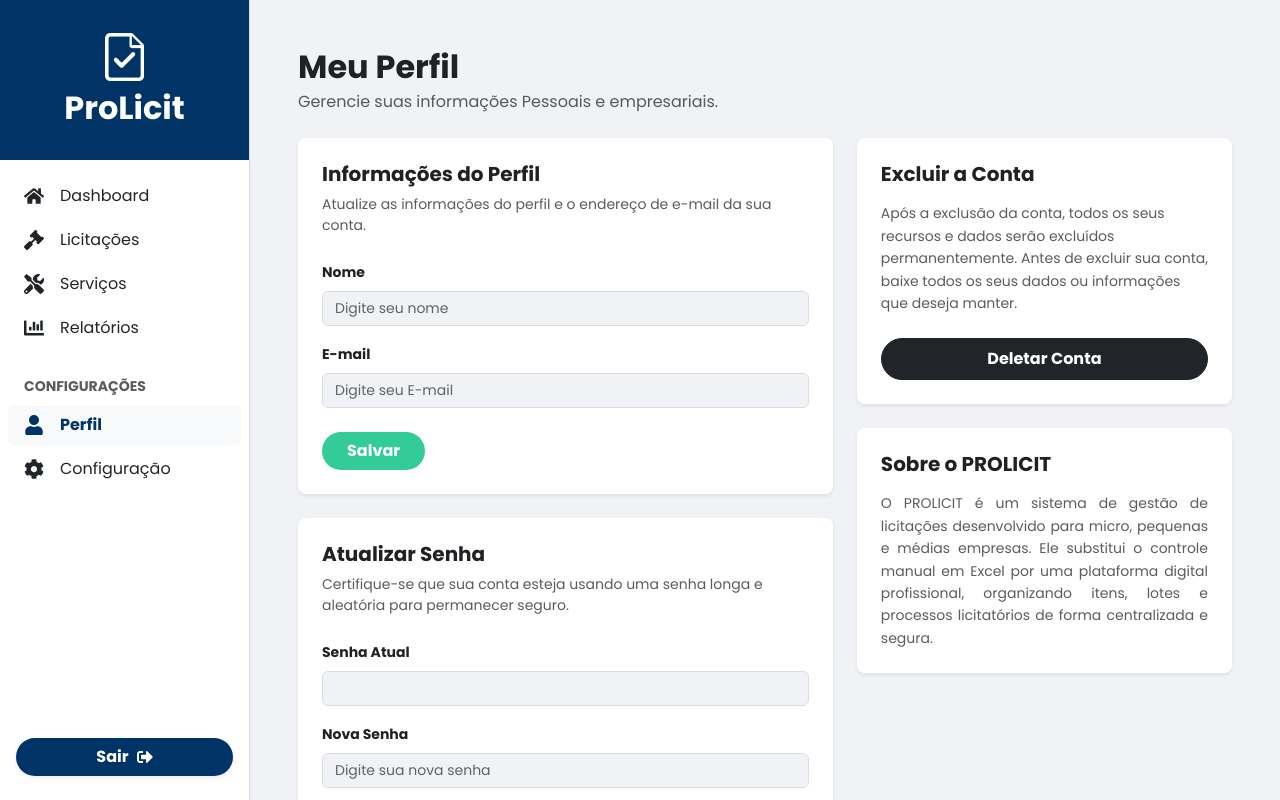
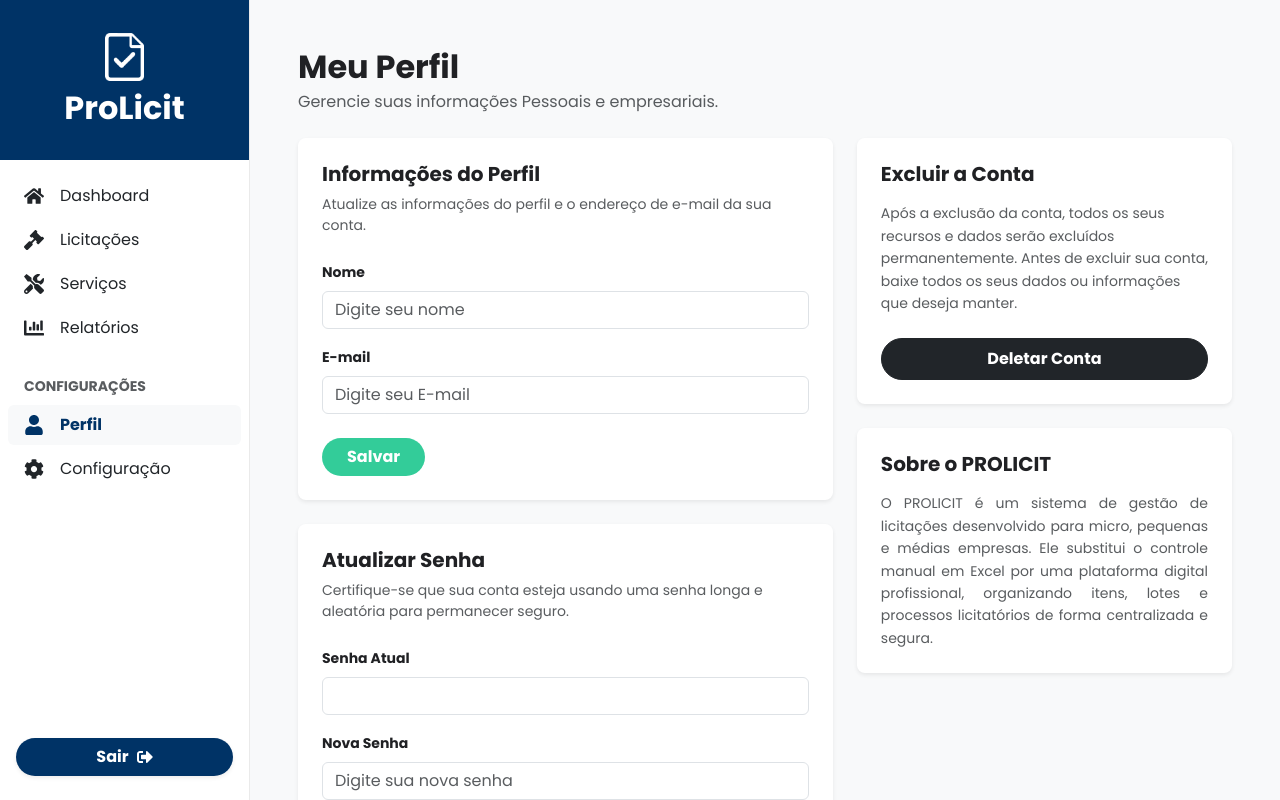
Before and after one commit to PedroHViudes/prolict, a React (Vite) app in the folder frontend/: page /perfil in a window 1280 px wide. Built offline with nearby package versions, Linux system fonts and the light colour scheme; no server answers; sample sign-in values are in the browser's storage.

Commit message:
arrumando temas v2

```diff
--- /dev/null
+++ b/frontend/src/estilos/Fontes.css
@@ -0,0 +1,6 @@
+@import url('https://fonts.googleapis.com/css2?family=Poppins:ital,wght@0,100;0,200;0,300;0,400;0,500;0,600;0,700;0,800;0,900;1,100;1,200;1,300;1,400;1,500;1,600;1,700;1,800;1,900&display=swap');
+
+
+html.font-pequena { --tamanho-fonte: 13px; }
+html.font-media { --tamanho-fonte: 15px; }
+html.font-grande { --tamanho-fonte: 20px; }
--- a/frontend/src/estilos/tema-claro.css
+++ b/frontend/src/estilos/tema-claro.css
@@ -23,6 +23,7 @@
   --cor-texto-card_Valor: #51a1fc;
   --cor-texto-card_Executado: #33CC99;
   --cor-texto-card_Saldo: #FF6600;
+  --cor-fundo-servico: #003366;
 
   --cor-texto-muted: #5f6368;
   --cor-texto-sidebar: #3c4043;
--- a/frontend/src/estilos/tema-escuro.css
+++ b/frontend/src/estilos/tema-escuro.css
@@ -27,6 +27,8 @@
 
   --cor-texto-card_Saldo: #FF6600;
 
+  --cor-fundo-servico: #33CC99;
+
   /* Texto secundário - cinza claro */
   --cor-texto-muted: #cdcdcd;
   /* Sidebar texto */
@@ -43,10 +45,23 @@
 /* ============================================================
    TEMA ESCURO - Sobrescrições Bootstrap
    ============================================================ */
-html.tema-escuro .bg-light,
+html.tema-escuro .alert-info,
+body.tema-escuro .alert-info,
+html.tema-escuro .text-success,
+body.tema-escuro .text-success {
+  background-color: #2a2a3c !important;
+  border-color: #33CC99 !important;
+  color: #e4e4e7 !important;
+
+}
+
+
+   html.tema-escuro .bg-light,
 body.tema-escuro .bg-light {
   background-color: var(--cor-fundo-input) !important;
 }
+
+
 
 html.tema-escuro .table,
 body.tema-escuro .table {
--- a/frontend/src/index.css
+++ b/frontend/src/index.css
@@ -1,27 +1,10 @@
-/* ============================================================
-   ESTILOS GLOBAIS DO PROLICIT
-   Define variáveis de cores, fontes e estilos base.
-   Suporta tema Claro (padrão) e Escuro.
-   Suporta 3 tamanhos de fonte: Pequeno, Médio, Grande.
-   ============================================================ */
 
-/* Importando a fonte Poppins do Google Fonts */
-@import url('https://fonts.googleapis.com/css2?family=Poppins:ital,wght@0,100;0,200;0,300;0,400;0,500;0,600;0,700;0,800;0,900;1,100;1,200;1,300;1,400;1,500;1,600;1,700;1,800;1,900&display=swap');
 
 /* Importando os temas separados */
 @import './estilos/tema-claro.css';
 @import './estilos/tema-escuro.css';
+@import './estilos/Fontes.css';
 
-/* ============================================================
-   TAMANHOS DE FONTE
-   ============================================================ */
-html.font-pequena { --tamanho-fonte: 13px; }
-html.font-media { --tamanho-fonte: 15px; }
-html.font-grande { --tamanho-fonte: 17px; }
-
-/* ============================================================
-   APLICAÇÃO DAS CORES
-   ============================================================ */
 body {
   font-family: 'Poppins', sans-serif !important;
   font-size: var(--tamanho-fonte);
@@ -32,97 +15,13 @@
   background-color: var(--cor-fundo) !important;
   color: var(--cor-texto) !important;
   transition: background-color 0.3s ease, color 0.3s ease;
-}
+};
 
-/* Cards */
-.bg-white, .card, .cartao-login, .cadastro-card, .cartao-recuperacao, .cartao-principal {
-  background-color: var(--cor-fundo-card) !important;
-  color: var(--cor-texto) !important;
-  border-color: var(--cor-borda-card) !important;
-}
-
-/* Sidebar */
-.area-sidebar {
-  background-color: var(--cor-fundo-sidebar) !important;
-  border-right: 1px solid var(--cor-borda) !important;
-  color: var(--cor-texto-sidebar) !important;
-}
-
-/* Inputs e Selects */
-.form-control, .form-select, input[type="text"], input[type="email"],
-input[type="password"], input[type="number"], input[type="date"],
-textarea, select {
-  background-color: var(--cor-fundo-input) !important;
-  color: var(--cor-texto) !important;
-  border-color: var(--cor-borda) !important;
-  font-size: var(--tamanho-fonte);
-  transition: all 0.2s ease;
-}
-
-.form-control:focus, .form-select:focus {
-  background-color: var(--cor-fundo-input) !important;
-  color: var(--cor-texto) !important;
-  border-color: var(--prolicit-verde) !important;
-  box-shadow: 0 0 0 3px rgba(51, 204, 153, 0.15);
-}
-
-.form-control::placeholder {
-  color: var(--cor-texto-muted) !important;
-  opacity: 0.6;
-}
-
-/* Tabelas */
-.table { color: var(--cor-texto) !important; --bs-table-bg: transparent; }
-.table-light, .table thead { background-color: var(--cor-fundo-tabela) !important; }
-.table tbody tr:hover { background-color: var(--cor-fundo-tabela-hover) !important; }
-.table td, .table th { border-color: var(--cor-borda) !important; color: var(--cor-texto) !important; }
-
-/* Labels */
-.form-label, label { color: var(--cor-texto-label) !important; font-size: var(--tamanho-fonte); }
-
-/* Textos gerais */
-h1, h2, h3, h4, h5, h6, p, span, td, th, li, a, strong, small {
-  color: var(--cor-texto);
-}
-.text-muted { color: var(--cor-texto-muted) !important; }
-a { color: var(--prolicit-azul); }
-
-/* Bordas */
-.border, .form-control, .form-select { border-color: var(--cor-borda) !important; }
-
-/* Conteúdo principal */
-.conteudo-principal { background-color: var(--cor-fundo) !important; }
-
-/* Badges */
-.badge.bg-success { background-color: #33CC99 !important; }
-.badge.bg-warning { background-color: #ffc107 !important; }
-.badge.bg-info { background-color: #0dcaf0 !important; }
-.badge.bg-secondary { background-color: #6c757d !important; }
-
-/* Botões de ação na tabela */
-.btn-outline-secondary, .btn-outline-primary, .btn-outline-danger {
-  border-color: var(--cor-borda) !important;
-  color: var(--cor-texto) !important;
-}
-.btn-outline-secondary:hover { background-color: #6c757d; color: white; }
-.btn-outline-primary:hover { background-color: var(--prolicit-azul); color: white; }
-.btn-outline-danger:hover { background-color: #dc3545; color: white; }
-
-/* Utilitários */
-.text-prolicit-azul { color: var(--prolicit-azul); }
-.bg-prolicit-verde { background-color: var(--prolicit-verde) !important; }
-.bg-prolicit-laranja { background-color: var(--prolicit-laranja) !important; }
-.bg-prolicit-cinza-claro { background-color: var(--prolicit-cinza-claro) !important; }
 
 input, button, select, textarea { font-family: 'Poppins', sans-serif !important; }
 
 /* Sidebar - links */
+
 .nav-link { color: var(--cor-texto-sidebar) !important; transition: all 0.2s ease; }
 .nav-link:hover { background-color: var(--cor-fundo-tabela-hover) !important; }
 .nav-link.active { background-color: var(--cor-fundo-tabela) !important; color: var(--prolicit-azul) !important; }
-
-/* Configurações - Radio buttons */
-.form-check-input:checked {
-  background-color: var(--prolicit-verde) !important;
-  border-color: var(--prolicit-verde) !important;
-}
--- a/frontend/src/pagina/ServicoAdicionar.jsx
+++ b/frontend/src/pagina/ServicoAdicionar.jsx
@@ -371,7 +371,7 @@
             ) : (
               lotesItens.map((lote) => (
                 <div key={lote.id} className="border rounded p-3 mb-4">
-                  <h5 className="fw-bold mb-3" style={{ color: 'var(--prolicit-azul)' }}>
+                  <h5 className="fw-bold mb-3 " style={{ color: 'var(--cor-fundo-servico)' }}>
                     <FaBox className="me-2" />
                     {lote.numero_lote || 'Lote sem número'}
                     {lote.descricao && <small className="text-muted ms-2">- {lote.descricao}</small>}
```
